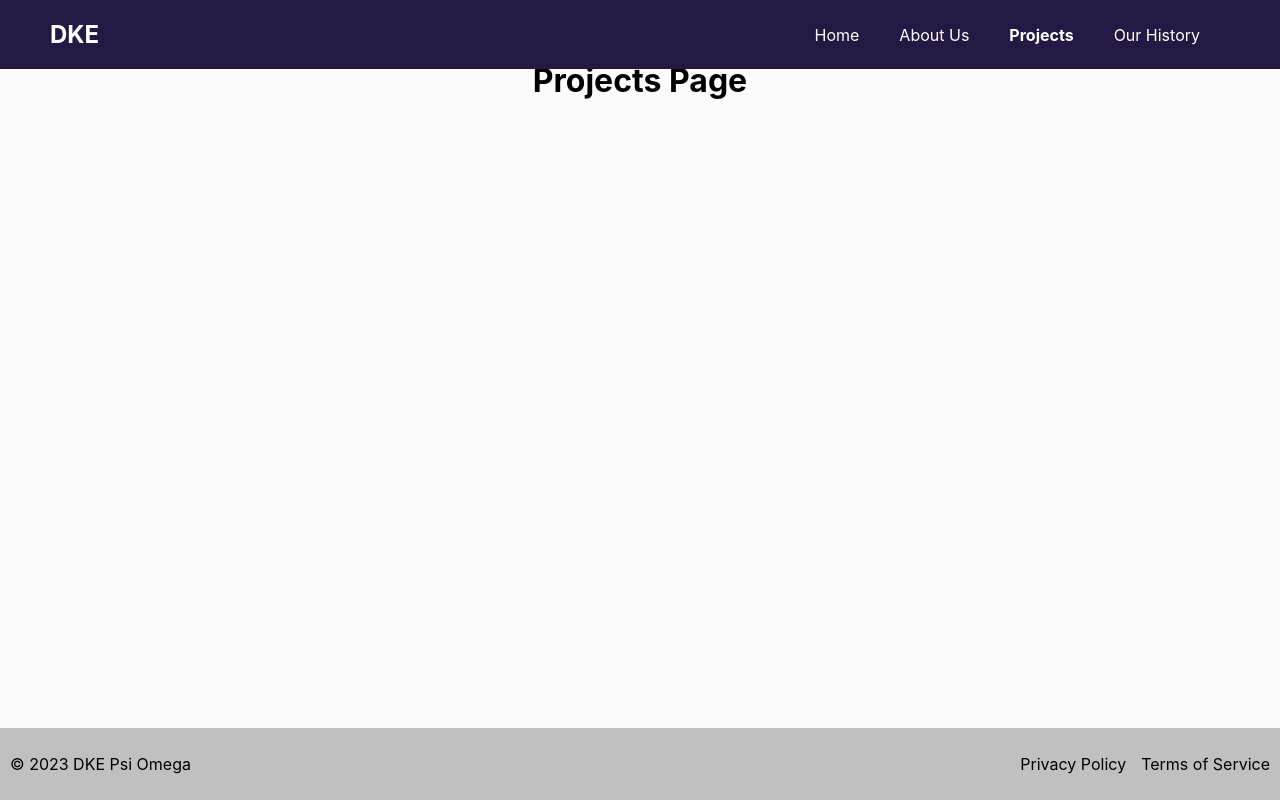
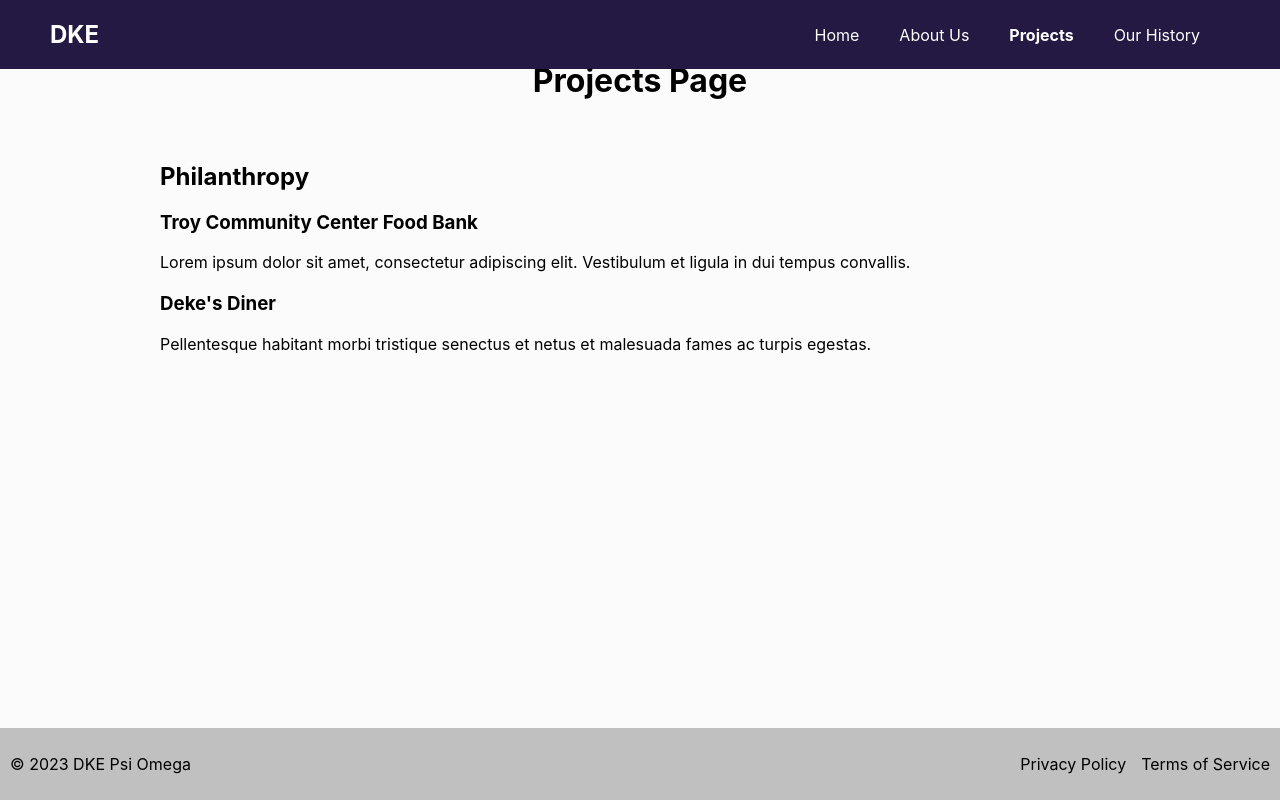
Before and after one commit to NBelgaonkar/Psi-Omega-Site, a React (Create React App) app: page /projects in a window 1280 px wide. Built offline with nearby package versions, Linux system fonts and the light colour scheme.

Commit message:
Added philanthropy content to

```diff
--- a/src/components/ProjectsPage.js
+++ b/src/components/ProjectsPage.js
@@ -9,10 +9,31 @@ const PageContainer = styled.div`
   padding: 20px;
 `;
 
+const PhilanthropySection = styled.section`
+  margin-top: 20px;
+  text-align: left;
+  width: 80%;
+`;
+
+const PhilanthropyItem = styled.div`
+  margin-bottom: 20px;
+`;
+
 // Implicit return in functional component
 const ProjectsPage = () => (
   <PageContainer>
     <h1>Projects Page</h1>
+    <PhilanthropySection>
+      <h2>Philanthropy</h2>
+      <PhilanthropyItem>
+        <h3>Troy Community Center Food Bank</h3>
+        <p>Lorem ipsum dolor sit amet, consectetur adipiscing elit. Vestibulum et ligula in dui tempus convallis.</p>
+      </PhilanthropyItem>
+      <PhilanthropyItem>
+        <h3>Deke's Diner</h3>
+        <p>Pellentesque habitant morbi tristique senectus et netus et malesuada fames ac turpis egestas.</p>
+      </PhilanthropyItem>
+    </PhilanthropySection>
   </PageContainer>
 );
 
```
